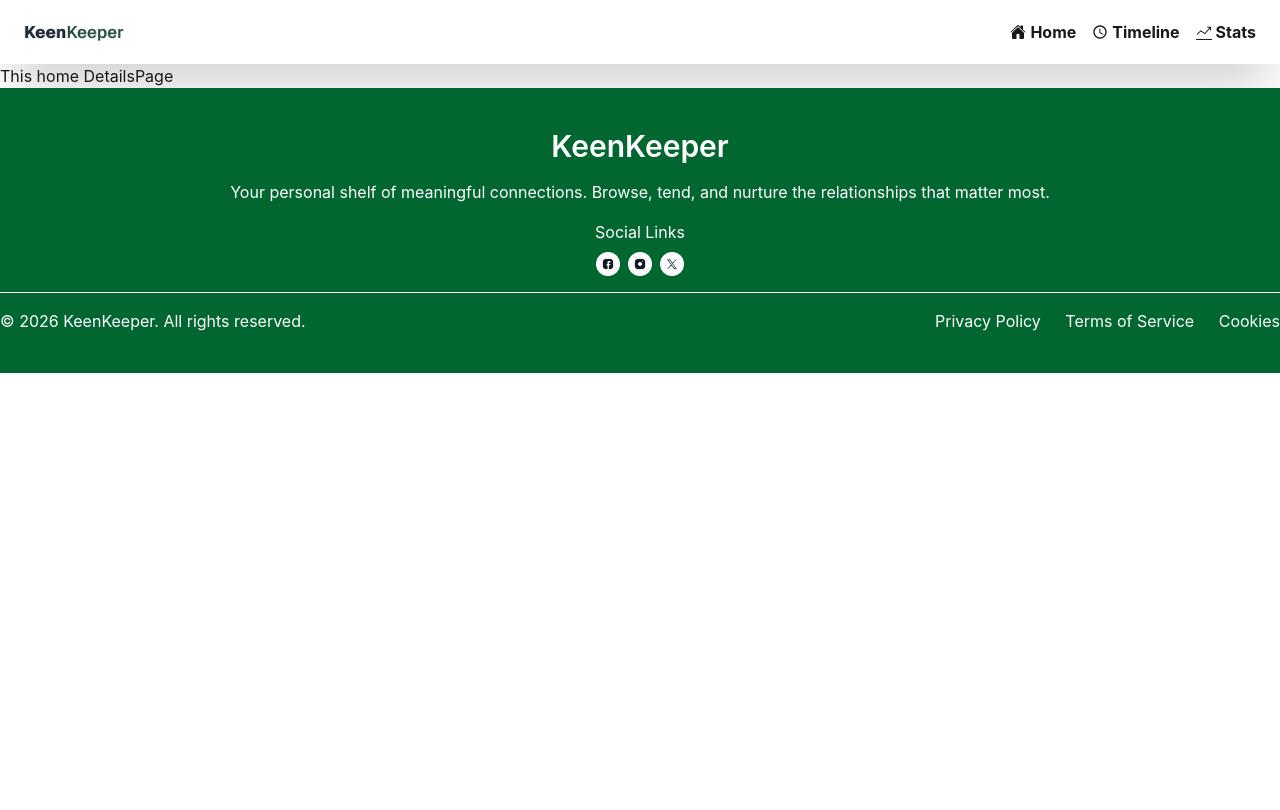
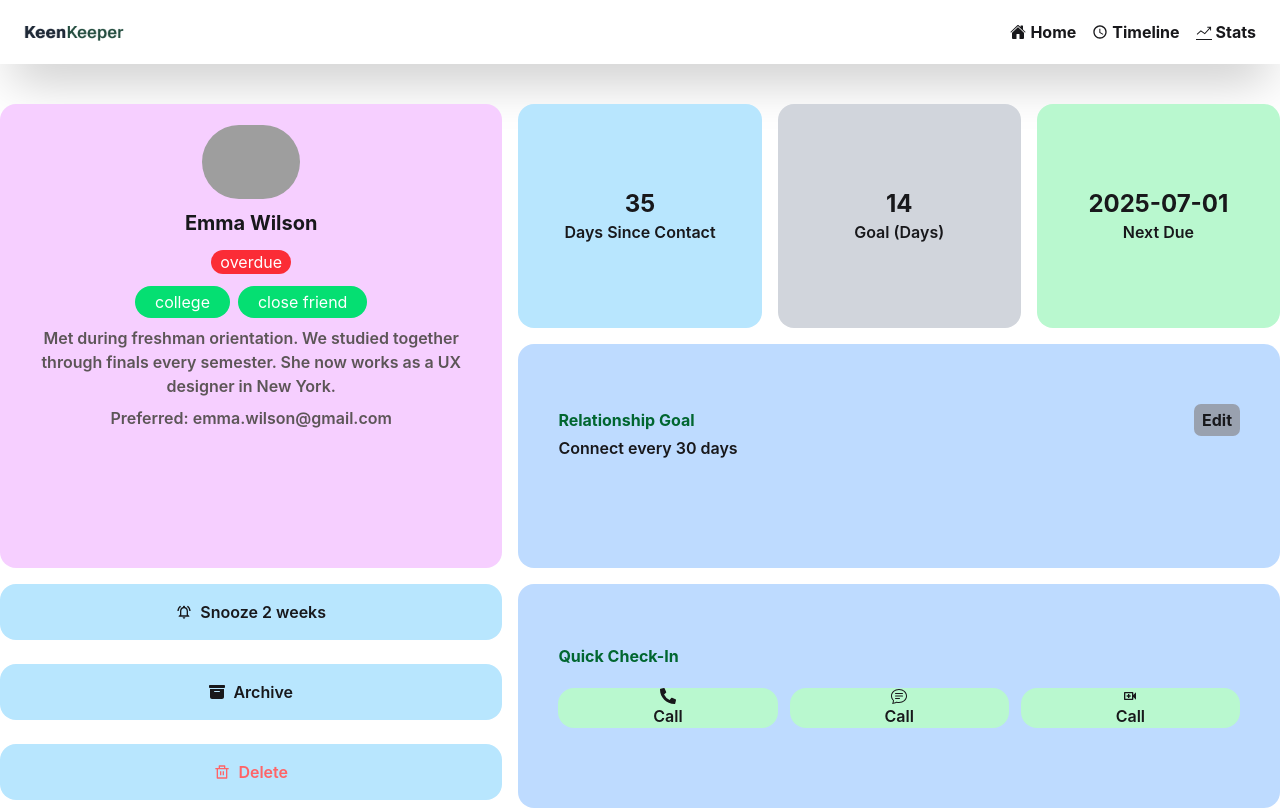
Before and after one commit to WebdeveloperNahid/keen-keeper, a Next.js app: page /home/1 in a window 1280 px wide. Shown: the top 810 px of the page. Built offline with nearby package versions, Linux system fonts and the light colour scheme; grey boxes are pictures that could not be loaded.

Commit message:
added CartDetails information all

```diff
--- a/src/app/home/Card.jsx
+++ b/src/app/home/Card.jsx
@@ -1,9 +1,11 @@
 import Image from "next/image";
+import Link from "next/link";
 import React from "react";
 
 const Card = ({ singleData }) => {
   return (
-    <div className=" card bg-base-100  shadow-sm   ">
+    <Link href={`/home/${singleData.id}`}>
+      <div className=" card bg-base-100 shadow-sm cursor-pointer hover:scale-105 transition   ">
         <figure>
           <Image
             className="border rounded-full "
@@ -11,7 +13,6 @@ const Card = ({ singleData }) => {
             alt={singleData.name}
             width={100}
             height={100}
-
           />
         </figure>
         <div className="card-body ">
@@ -39,6 +40,7 @@ const Card = ({ singleData }) => {
           </div>
         </div>
       </div>
+    </Link>
   );
 };
 
--- a/src/app/home/[id]/page.jsx
+++ b/src/app/home/[id]/page.jsx
@@ -1,13 +1,122 @@
+import Image from "next/image";
+import { BsChatText } from "react-icons/bs";
+import { FaPhoneAlt } from "react-icons/fa";
+import { FaBoxArchive } from "react-icons/fa6";
+import { MdOutlineNotificationsActive, MdOutlineVideoCall } from "react-icons/md";
+import { RiDeleteBinLine } from "react-icons/ri";
+
+const homeDetailsPromise = async function () {
+  const res = await fetch("http://localhost:3000/ApiData.json");
+  const showData = await res.json();
+  return showData;
+};
+
+const HomeDetailsPage = async ({ params }) => {
+  const showDataHome = await homeDetailsPromise();
+  console.log(showDataHome, "all DAta");
+  const { id } = await params;
+  // console.log(id);
+  const shows = showDataHome.find((show) => show.id === Number(id));
+  console.log(shows);
+  return (
+    <div className="container mx-auto grid grid-cols-5 grid-rows-3 gap-4 my-10">
+
+      <div className=" col-span-2 row-span-2 bg-fuchsia-200 text-center p-5 rounded-2xl">
+        <div>
+          <div className="flex justify-center">
+            <Image
+            className="border rounded-full "
+            src={shows.picture}
+            alt={shows.name}
+            width={100}
+            height={100}
+          />
+          </div>
+
+          <h2 className="text-[20px] font-bold mt-2">{shows.name} </h2>
+          <div className="flex justify-center ">
+            <h2 className=" bg-red-500 w-20 rounded-2xl my-3  text-white"> {shows.status} </h2>
+          </div>
+          <div className="flex gap-2 justify-center items-center">
+            {shows.tags.map((tag, index) => (
+              <span
+                key={index}
+                className="px-2 py-1 bg-green-400 rounded-2xl px-5 py-1 text-white   "
+              >
+                {tag}
+              </span>
+            ))}
+          </div>
+          <div className="text-[#555050f5] font-semibold my-2" ><p>{shows.bio}</p></div>
+          <div className="text-[#555050f5] font-semibold">Preferred: {shows.email}</div>
+        </div>
+      </div>
+
+      <div className="flex  justify-center items-center bg-sky-200 p-2 col-span-1 row-span-1  flex-col rounded-2xl ">
+        <span className="font-bold text-2xl">{shows.days_since_contact}</span>
+        <p className="text-center font-semibold">Days Since Contact</p>
+      </div>
+      <div className="flex  justify-center items-center bg-gray-300 p-2 col-span-1 row-span-1  flex-col rounded-2xl ">
+        <span className="font-bold text-2xl">{shows.goal}</span>
+        <p className="text-center font-semibold">Goal (Days)</p>
+      </div>
+      <div className="flex  justify-center items-center bg-green-200 p-2 col-span-1 row-span-1  flex-col rounded-2xl ">
+        <span className="font-bold text-2xl">{shows.next_due_date}</span>
+        <p className="text-center font-semibold">Next Due</p>
+      </div>
+
+      <div className="col-span-3 row-span-1 bg-blue-200 rounded-2xl p-10 py-15">
+        <div className="flex justify-between items-center ">
+            <h2 className="font-bold text-green-800">Relationship Goal</h2>
+            <button className="bg-gray-400 px-2 py-1 rounded-[7px] font-bold ">Edit</button>
+        </div>
+        <p className="font-semibold">Connect every 30 days</p>
+      </div>
+
+      <div className="col-span-2 rounded-2xl row-span-1  space-y-6">
+        <div className="bg-sky-200 text-center flex justify-center items-center gap-2 py-4 rounded-2xl font-semibold">
+            <span><MdOutlineNotificationsActive /> </span> <h2>Snooze 2 weeks</h2>
+        </div>
+
+        <div className="bg-sky-200 text-center flex justify-center items-center gap-2 py-4 rounded-2xl font-semibold">
+            <span><FaBoxArchive /> </span> <h2>Archive</h2>
+        </div>
+
+        <div className=" bg-sky-200 text-center flex justify-center items-center gap-2 py-4 rounded-2xl font-semibold text-red-400">
+            <span><RiDeleteBinLine /> </span> <h2>Delete</h2>
+        </div>
 
 
-const HomeDetailsPage = async({params}) => {
-    const { id } = await params;
-    console.log(id)
-    return (
-        <div>
-            This home DetailsPage
+      </div>
+
+      <div className="col-span-3 row-span-1 bg-blue-200 rounded-2xl p-10 py-15">
+        <div className="flex justify-between items-center ">
+            <h2 className="font-bold text-green-800">Quick Check-In</h2>
         </div>
-    );
+
+        <div className="grid grid-cols-3 gap-3 py-5 ">
+          <div className="p bg-green-200 rounded-2xl text-center font-semibold ">
+            <span className="flex justify-center"><FaPhoneAlt /> </span>
+            <p>Call</p>
+          </div>
+          <div className="p bg-green-200 rounded-2xl text-center font-semibold">
+            <span className="flex justify-center"><BsChatText /></span>
+            <p>Call</p>
+          </div>
+          <div className="p bg-green-200 rounded-2xl text-center font-semibold">
+            <span className="flex justify-center "><MdOutlineVideoCall /> </span>
+            <p>Call</p>
+          </div>
+
+
+        </div>
+
+      </div>
+
+
+
+    </div>
+  );
 };
 
 export default HomeDetailsPage;
--- a/src/app/home/page.jsx
+++ b/src/app/home/page.jsx
@@ -4,7 +4,7 @@ import HomepageShort from "./homePageShort/HomepageShort";
 
 
 const HomePage =async () => {
-    const res = await fetch(" http://localhost:3000/ApiData.json");
+    const res = await fetch("http://localhost:3000/ApiData.json");
     const data = await res.json();
 
     return (
```
Lines whose indentation alone changed are shown as unchanged.
